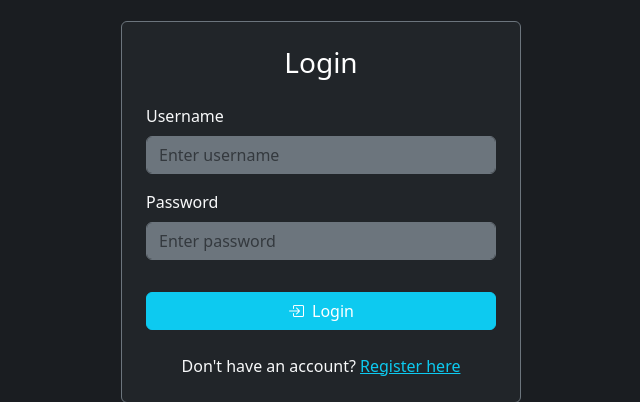
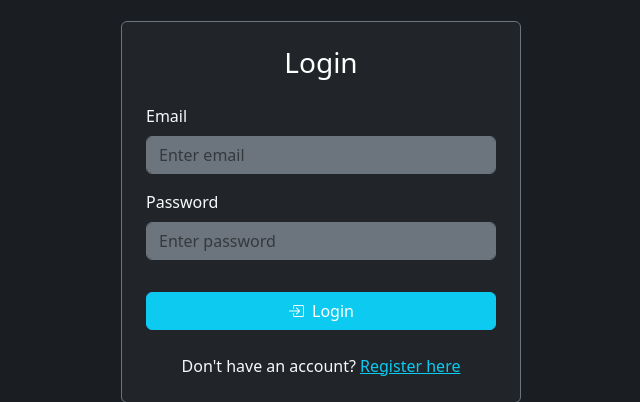
Before and after one commit to mranas007/studybud, a Django app: page /user/login/ in a window 1280 px wide. Shown: the part 121-523 px from the top of the page, without its empty margins (319-959 px from the left). Run offline with Django 5.2, Linux system fonts and the light colour scheme.

Commit message:
refactor the code

```diff
--- a/base/models.py
+++ b/base/models.py
@@ -3,6 +3,7 @@ from django.contrib.auth.models import AbstractUser
 
 
 class User(AbstractUser):
+    username = None
     name = models.CharField(max_length=200, null=True, blank=True)
     email = models.EmailField(unique=True, null=True, blank=True)
     bio = models.TextField(null=True, blank=True)
--- a/templates/accountLayout.html
+++ b/templates/accountLayout.html
@@ -47,17 +47,6 @@
     </style>
 </head>
 <body>
-    <!-- Main Content -->
-    <div class="flex-grow-1">
-
-        <header class="bg-dark py-3 sticky-top">
-            <div class="container-fluid d-flex align-items-center justify-content-between px-4">
-                <div class="d-flex justify-content-end align-items-center">
-                    <button onclick="history.back()" class="btn btn-outline-light">Go Back</button>
-                </div>
-            </div>
-        </header>
-
      {% comment %} Global Styles {% endcomment %}
         {% if messages %}
             <div class="position-fixed top-0 start-50 translate-middle-x" style="z-index: 1050; margin-top: 1rem;">
@@ -78,7 +67,18 @@
                 });
             </script>
         {% endif %}
-        {% comment %} Global Styles {% endcomment %}
+    <!-- Main Content -->
+    <div class="flex-grow-1">
+
+        <header class="bg-dark py-3 sticky-top">
+            <div class="container-fluid d-flex align-items-center justify-content-between px-4">
+                <div class="d-flex justify-content-end align-items-center">
+                    <a href="{% url 'rooms' %}" class="btn btn-outline-light">Go Back</a>
+                </div>
+            </div>
+        </header>
+
+
 
         <main class="container-fluid px-4 py-4">
             {% block content %}
--- a/user/templates/user/account/login.html
+++ b/user/templates/user/account/login.html
@@ -7,13 +7,13 @@
         <form method="POST" action="">
             {% csrf_token %}
 
-            <!-- Username -->
+            <!-- Email -->
             <div class="mb-3">
-                <label for="username" class="form-label text-light">Username</label>
-                <input type="text"
-                       id="username"
-                       name="username"
-                       placeholder="Enter username"
+                <label for="email" class="form-label text-light">Email</label>
+                <input type="email"
+                       id="email"
+                       name="email"
+                       placeholder="Enter email"
                        class="form-control bg-secondary text-light border-secondary">
             </div>
 
--- a/user/views.py
+++ b/user/views.py
@@ -4,6 +4,7 @@ from django.contrib.auth import authenticate, login, logout
 from django.contrib.auth.decorators import login_required
 from .form import UserProfileForm, CustomUserCreationForm
 from base.models import  User, Message
+from django.db import IntegrityError
 
 # login user
 def loginView(request):
@@ -13,18 +14,15 @@ def loginView(request):
     if request.method == 'POST':
         email = request.POST.get('email')
         password = request.POST.get('password')
-        try:
-            user = User.objects.get(email=email)
-        except:
-            messages.error(request, "User doesn't exists.")
-
-        user = authenticate(request, email=email, password=password)
-        if user is not None:
-            login(request, user)
-            return redirect('rooms')  # Redirect to a success page
+        if user := User.objects.get(email=email):
+            user = authenticate(request, email=email, password=password)
+            if user is not None:
+                login(request, user)
+                return redirect('rooms')  # Redirect to a success page
+            else:
+                messages.error(request, "Invalid credentials.")
         else:
-            messages.error(request, "Invalid credentials.")
-
+            messages.error(request, "User does not exist.")
     return render(request, 'user/account/login.html')
 
 
@@ -36,10 +34,13 @@ def registerView(request):
     if request.method == 'POST':
         form = CustomUserCreationForm(request.POST)
         if form.is_valid():
-            user = form.save()
-            login(request, user)
-            messages.success(request, "Registration successful.")
-            return redirect('rooms')
+            try:
+                user = form.save()
+                login(request, user)
+                messages.success(request, "Registration successful.")
+                return redirect('rooms')
+            except IntegrityError as e:
+                messages.error(request, "This username is already taken.")
         else:
             messages.error(request, "Registration failed. Please try again.")
     return render(request, 'user/account/register.html', {'form': form})
```
Also changed, not shown: requirements.txt (added, +7 -0 lines), base/migrations/0004_remove_user_username.py (added), db.sqlite3, media/static/uploads/orsrc608662.png (added). Lines whose indentation alone changed are shown as unchanged.
